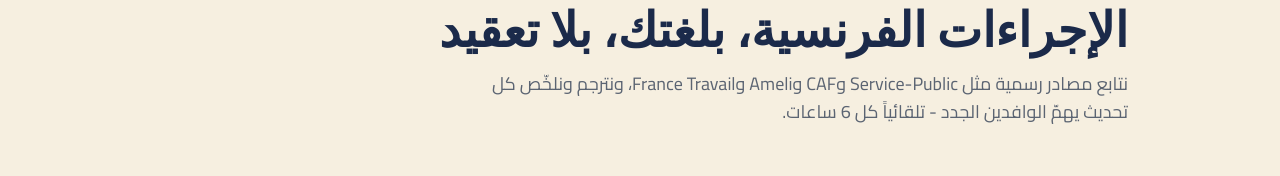
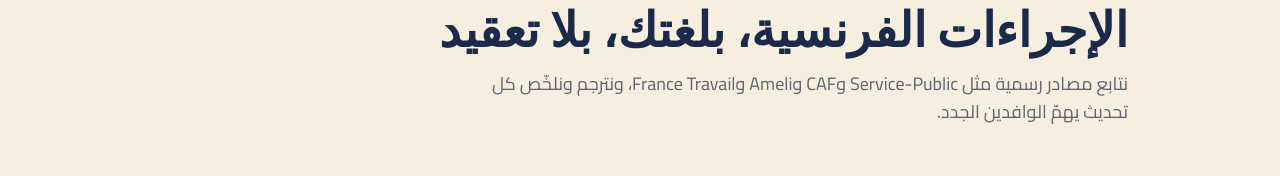
Before and after one commit to ahmedooo1/frangere, a Nuxt app: page / in a window 1280 px wide. Shown: the part 209-385 px from the top of the page. Built offline with nearby package versions, Linux system fonts and the light colour scheme; no server answers.

Commit message:
Drop the "every 6 hours" claim from the hero text
The cron itself still runs every 6h unchanged - just not worth stating
a specific cadence as a promise to visitors when it's an implementation
detail that could change.

```diff
--- a/composables/useLocale.ts
+++ b/composables/useLocale.ts
@@ -19,7 +19,7 @@ const dict = {
     heroKicker: 'خدمة إخبارية إدارية',
     heroTitle: 'الإجراءات الفرنسية، بلغتك، بلا تعقيد',
     heroBody:
-      'نتابع مصادر رسمية مثل Service-Public وCAF وAmeli وFrance Travail، ونترجم ونلخّص كل تحديث يهمّ الوافدين الجدد - تلقائياً كل 6 ساعات.',
+      'نتابع مصادر رسمية مثل Service-Public وCAF وAmeli وFrance Travail، ونترجم ونلخّص كل تحديث يهمّ الوافدين الجدد.',
     switchLang: 'Français',
     updated: 'آخر تحديث',
     backHome: 'العودة إلى القائمة',
@@ -51,7 +51,7 @@ const dict = {
     heroKicker: 'Veille administrative',
     heroTitle: 'Les démarches françaises, sans jargon',
     heroBody:
-      'Nous suivons Service-Public, la CAF, Ameli et France Travail, puis traduisons et résumons chaque mise à jour utile aux nouveaux arrivants - automatiquement toutes les 6 heures.',
+      'Nous suivons Service-Public, la CAF, Ameli et France Travail, puis traduisons et résumons chaque mise à jour utile aux nouveaux arrivants.',
     switchLang: 'العربية',
     updated: 'Mis à jour',
     backHome: 'Retour à la liste',
```
